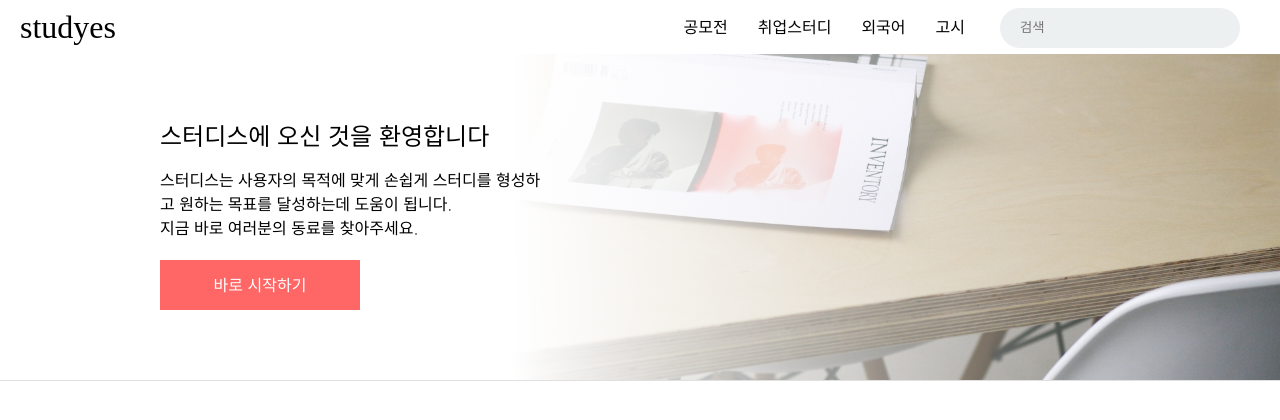
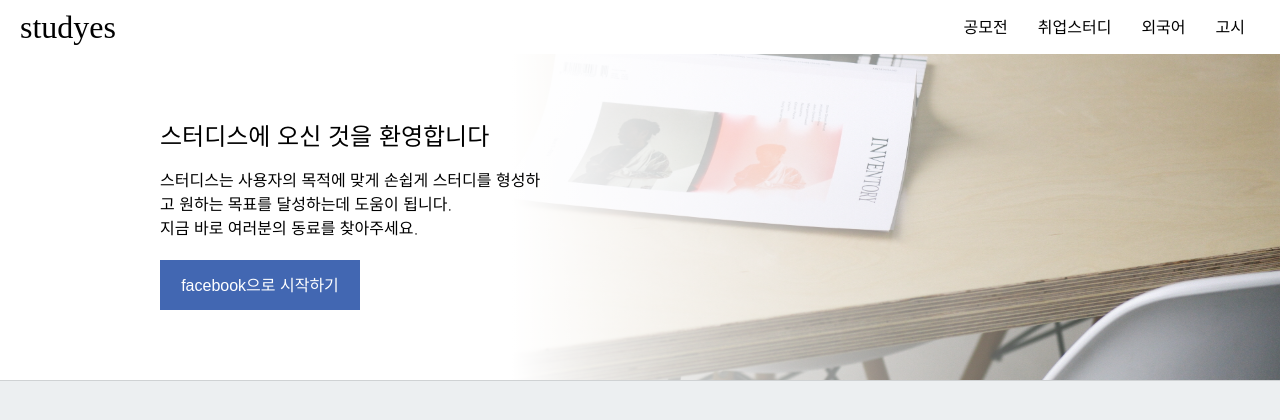
Before and after one commit to skyho31/studyes2.0web, a React (Create React App) app: page / in a window 1280 px wide. Shown: the top 420 px of the page. Built offline with nearby package versions, Linux system fonts and the light colour scheme; a web font is replaced by a local one.

Commit message:
facebook버튼 추가, redux 연결

```diff
--- a/src/actions/index.js
+++ b/src/actions/index.js
@@ -0,0 +1,8 @@
+const LOGIN_ACTION = 'LOGIN_ACTION';
+
+export const login = () => {
+	return {
+		type:LOGIN_ACTION,
+		payload:true
+	}
+}
--- a/src/components/App/App.css
+++ b/src/components/App/App.css
@@ -1,17 +1,18 @@
-body{
-	height:100vh;
-	width:100vw;
-	font-family: "Nanum Gothic", sans-serif;
+body {
+    height: 100vh;
+    width: 100vw;
+    font-family: "Nanum Gothic", sans-serif;
+    background-color: #eceff1;
 }
 
-.container{
-	max-width: 1200px;
-	margin:auto;
+.container {
+    max-width: 1200px;
+    margin: auto;
 }
 
-.wrapper{
-	background-color: rgba(255,255,255,.3);
-	width:100%;
-	height: 100%;
-	padding:20px;
+.wrapper {
+    background-color: rgba(255, 255, 255, .3);
+    width: 100%;
+    height: 100%;
+    padding: 20px;
 }
--- a/src/components/Header/Header.css
+++ b/src/components/Header/Header.css
@@ -2,6 +2,7 @@ header {
 	height:54px;
 	padding:0 20px;
 	box-shadow: 0 0 4px rgba(0,0,0,.14), 0 4px 8px rgba(0,0,0,.28);
+	background-color: white;
 }
 
 #logo{
@@ -35,10 +36,8 @@ nav li:hover{
 
 .searchBar{
 	line-height: 40px;
-	float:right;
+	display: inline-block;
 	margin:6px 20px;
-
-
 }
 
 .searchBar input {
@@ -50,6 +49,22 @@ nav li:hover{
 	padding: 0 20px;
 	border-radius: 20px;
 }
+
+.goTofacebook{
+	background-color: #4267b2;
+	color:white;
+	height:40px;
+	line-height: 40px;
+	border-radius:40px;
+	padding:0 20px;
+	font-size: 14px;
+}
+
+.goTofacebook:hover {
+	background-color:black;
+}
+
+
 
 .menuButton{
 	float:right;
--- a/src/components/Header/Header.js
+++ b/src/components/Header/Header.js
@@ -1,53 +1,56 @@
 import React, { Component } from 'react';
 import './Header.css';
 import { Link } from 'react-router-dom';
+import { connect } from 'react-redux';
 
 class Header extends Component {
-
-	constructor(props){
-		super(props);
-		this.state = {
-			isOpenedMenu : false
-		}
-	}
 
 	render(){
 		return(
 			<header>
 				<Link to="/"><h1 id="logo">studyes</h1></Link>
-
 				<nav>
 					<ul>
 						<Link to="/contest"><li>공모전</li></Link>
 						<Link to="/getjob"><li>취업스터디</li></Link>
 						<Link to="/language"><li>외국어</li></Link>
 						<Link to="/exam"><li>고시</li></Link>
+						{
+							this.props.isLogged &&
+							<Link to="myTeam"><li>내 정보</li></Link>
+						}
 					</ul>
-					<SearchBar />
+
 				</nav>
-
 			</header>
 		)
 	}
 }
 
-class SearchBar extends Component {
-	render(){
-		return(
-			<div className="searchBar">
-				<form>
-					<input type="text" placeholder="검색"/>
-				</form>
-			</div>
-		)
+function mapStateToProps(state){
+	return {
+		isLogged:state.loginState
 	}
 }
 
-export default Header;
 
-/* button backup
+export default connect(mapStateToProps)(Header);
+
+/*  backup
 *				<div className="menuButton">
 *					<span id="menuButton" onClick={()=>console.log('a')}></span>
 *				</div>
 *
+*
+*class SearchBar extends Component {
+*	render(){
+*		return(
+*			<div className="searchBar">
+*				<form>
+*					<input type="text" placeholder="검색"/>
+*				</form>
+*			</div>
+*		)
+*	}
+*}
 */
--- a/src/components/Home/Home.css
+++ b/src/components/Home/Home.css
@@ -1,3 +1,4 @@
+
 .welcomeContainer {
     width: 100%;
     box-shadow: 0 1px 0 rgba(0, 0, 0, 0.12);
@@ -32,7 +33,7 @@
 	width:200px;
 	height:50px;
 	font-size:16px;
-	background-color: #ff6666;
+	background-color: #4267b2;
 	color:white;
 	line-height: 50px;
 	border:none;
--- a/src/components/Home/Home.js
+++ b/src/components/Home/Home.js
@@ -1,18 +1,25 @@
 import React, { Component } from 'react';
-import { Link } from 'react-router-dom';
+
+//redux
+import { connect } from 'react-redux';
+import { bindActionCreators } from 'redux';
+import { login } from '../../actions/index';
+
+//css
 import './Home.css';
 
 class Home extends Component {
 	render(){
 		return(
 			<section>
-				<Welcome />
+				<Welcome login={this.props.login}/>
 			</section>
 		)
 	}
 }
 
 class Welcome extends Component {
+
 	render(){
 		return(
 			<article className="welcomeContainer">
@@ -24,7 +31,7 @@ class Welcome extends Component {
 								지금 바로 여러분의 동료를 찾아주세요.
 							</h5>
 						</div>
-						<button className="welcomeButton"><Link to="/start">바로 시작하기</Link></button>
+						<button className="welcomeButton" onClick={()=>this.props.login()}>facebook으로 시작하기</button>
 					</div>
 				</div>
 			</article>
@@ -32,4 +39,14 @@ class Welcome extends Component {
 	}
 }
 
-export default Home;
+function mapStateToProps(state){
+    return {
+        loginState: state.loginState
+    }
+}
+
+function matchDispatchToProps(dispatch){
+    return bindActionCreators({login: login}, dispatch);
+};
+
+export default connect(mapStateToProps,matchDispatchToProps)(Home);
--- a/src/reducers/dummy.js
+++ /dev/null
@@ -1,12 +0,0 @@
-export default function(){
-	return [
-		{
-			'id':1,
-			'name':'whale'
-		},
-		{
-			'id':2,
-			'name':'noble'
-		}
-	]
-}
--- a/src/reducers/index.js
+++ b/src/reducers/index.js
@@ -1,8 +1,8 @@
 import { combineReducers } from 'redux';
-import Dummy from './dummy';
+import LoginState from './login';
 
 const allReducers = combineReducers({
-	dummy: Dummy
+	loginState: LoginState
 })
 
 export default allReducers;
--- /dev/null
+++ b/src/reducers/login.js
@@ -0,0 +1,8 @@
+export default function( state=false, action ){
+	switch(action.type) {
+		case "LOGIN_ACTION":
+			return action.payload;
+		default:
+			return state;
+	}
+}
```
